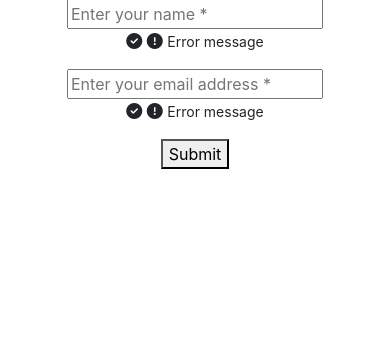
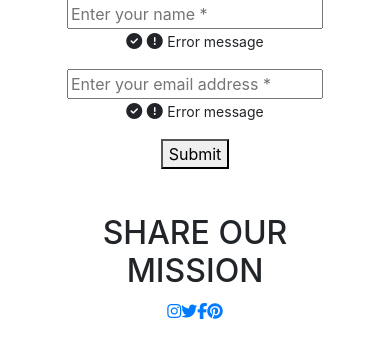
Before and after one commit to tsokac2/newIrishLife.3.0, a Flask app: template templates/base.html in a window 390 px wide. Shown: the part 260-618 px from the top of the page. Run offline with Flask 2, Linux system fonts and the light colour scheme; the template is opened without the code that fills it, so the values that code supplies are empty; some libraries are stand-ins or nearby versions.

Commit message:
Add social links section in the footer element

```diff
--- a/templates/base.html
+++ b/templates/base.html
@@ -198,6 +198,29 @@
                 </div>
             </form>
         </div>
+        <div class="col-10 col-md-8 col-lg-7">
+            <div class="row justify-content-center social pb-4">
+                <div class="col-12">
+                    <h2 class="mission-h2  text-center">SHARE OUR MISSION</h2>
+                </div>
+                <div class="social-wrap">
+                    <a href="https://www.instagram.com" class="social-link" target="_blank"><i
+                            class="fab fa-instagram"></i></a>
+                </div>
+                <div class="social-wrap">
+                    <a href="https://twitter.com/?lang=en" class="social-link" target="_blank"><i
+                            class="fab fa-twitter"></i></a>
+                </div>
+                <div class="social-wrap">
+                    <a href="https://www.facebook.com/" class="social-link" target="_blank"><i
+                            class="fab fa-facebook-f"></i></a>
+                </div>
+                <div class="social-wrap">
+                    <a href="https://www.pinterest.ie/" class="social-link" target="_blank"><i
+                            class="fab fa-pinterest"></i></a>
+                </div>
+            </div>
+        </div>
 
 
 
```
